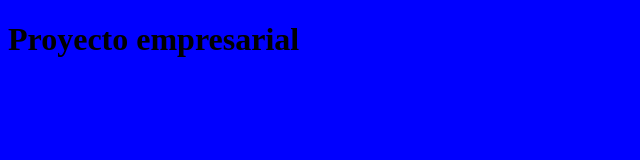
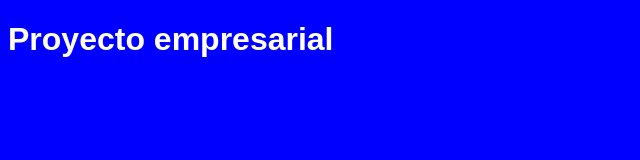
Before and after one commit to JMR2122/CursoGit, a plain HTML site: page index.html in a window 1280 px wide. Shown: the whole page, without its empty margins (0-640 px from the left). Drawn offline with Linux system fonts and the light colour scheme.

Commit message:
fuente y color de la fuente

```diff
--- a/css/styles.css
+++ b/css/styles.css
@@ -2,4 +2,6 @@
 
 body {
 	background: #00f;
+	font-family: Arial;
+	color: white;
 }
```
